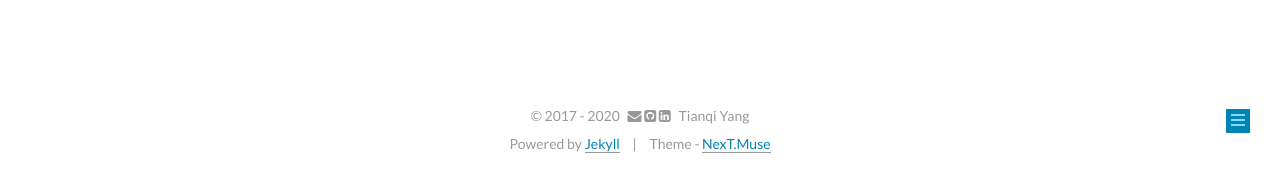
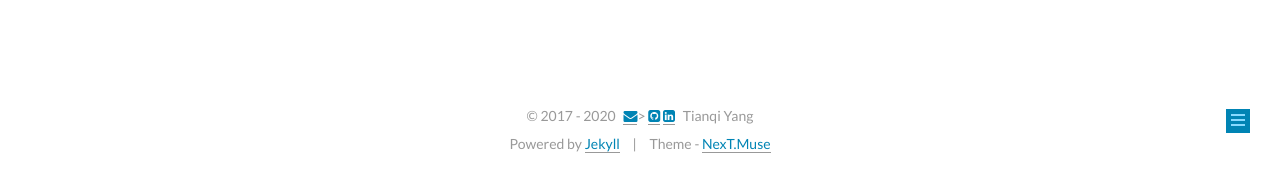
Before and after one commit to bruceyoungsysu/bruceyoungsysu.github.io, a Jekyll site: the page built from tags/index.html, in a window 1280 px wide. Shown: the part 722-897 px from the top of the page. Built offline with Jekyll 4.4.1, drawn with Linux system fonts in a browser that asks for light colours.

Commit message:
add contact info

```diff
--- a/_includes/_partials/footer.html
+++ b/_includes/_partials/footer.html
@@ -4,9 +4,9 @@
   &copy; {% if site.since and since != current %} {{ since }} - {% endif %}
   <span itemprop="copyrightYear">{{ current }}</span>
   <span class="with-love">
-    <i class="fa fa-{{ site.authoricon }}"></i>
-    <i class="fa fa-github-square fa-1x" aria-hidden="true"></i>
-    <i class="fa fa-linkedin-square" aria-hidden="true"></i>
+    <a href="tyang21@ur.rochester.edu"><i class="fa fa-{{ site.authoricon }}"></i></a>>
+    <a><i class="fa fa-github-square fa-1x" aria-hidden="true"></i></a>
+    <a><i class="fa fa-linkedin-square" aria-hidden="true"></i></a>
   </span>
   <span class="author" itemprop="copyrightHolder">{{ site.author }}</span>
 </div>
```
